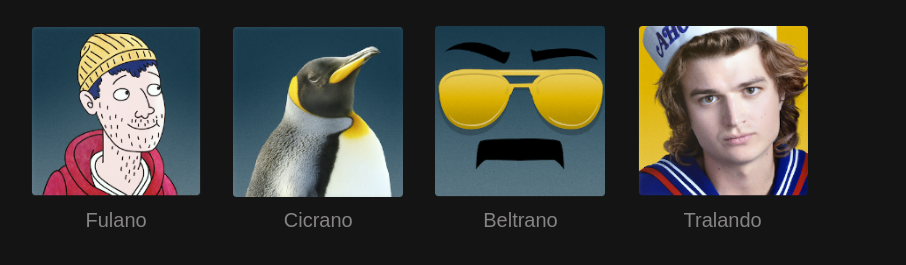
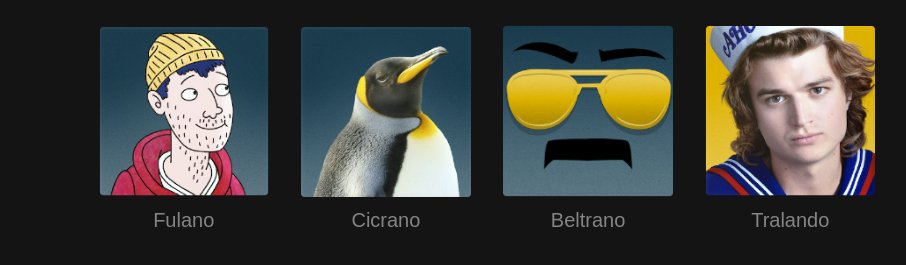
Before and after one commit to kelvinsouza2014/pagina_de_exibicao_de_streaming, a plain HTML site: page perfis.html in a window 1280 px wide. Shown: the part 187-452 px from the top of the page, without its empty margins (153-1059 px from the left). Drawn offline with Linux system fonts and the light colour scheme.

Commit message:
Centralização de elemento do menu de navegação

```diff
--- a/perfis.css
+++ b/perfis.css
@@ -22,6 +22,10 @@ body {
     margin-bottom: 30px;
 }
 
+nav ul {
+    text-align: center;
+}
+
 nav li {
     display: inline-block;
     margin: 0 1.5%;
```
